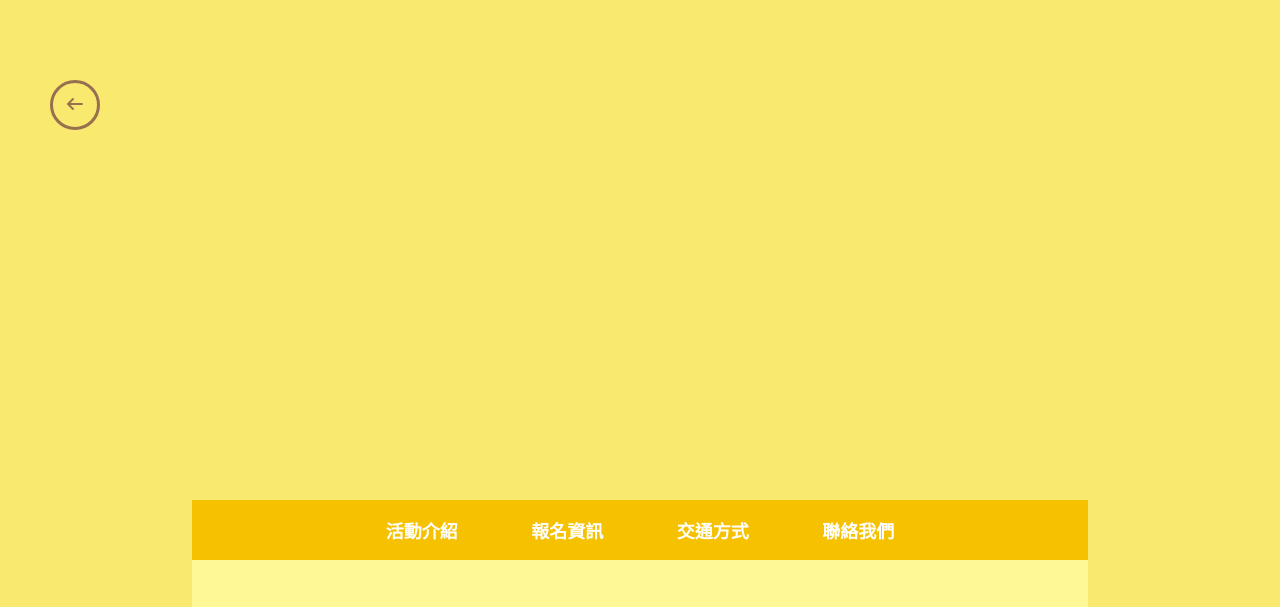
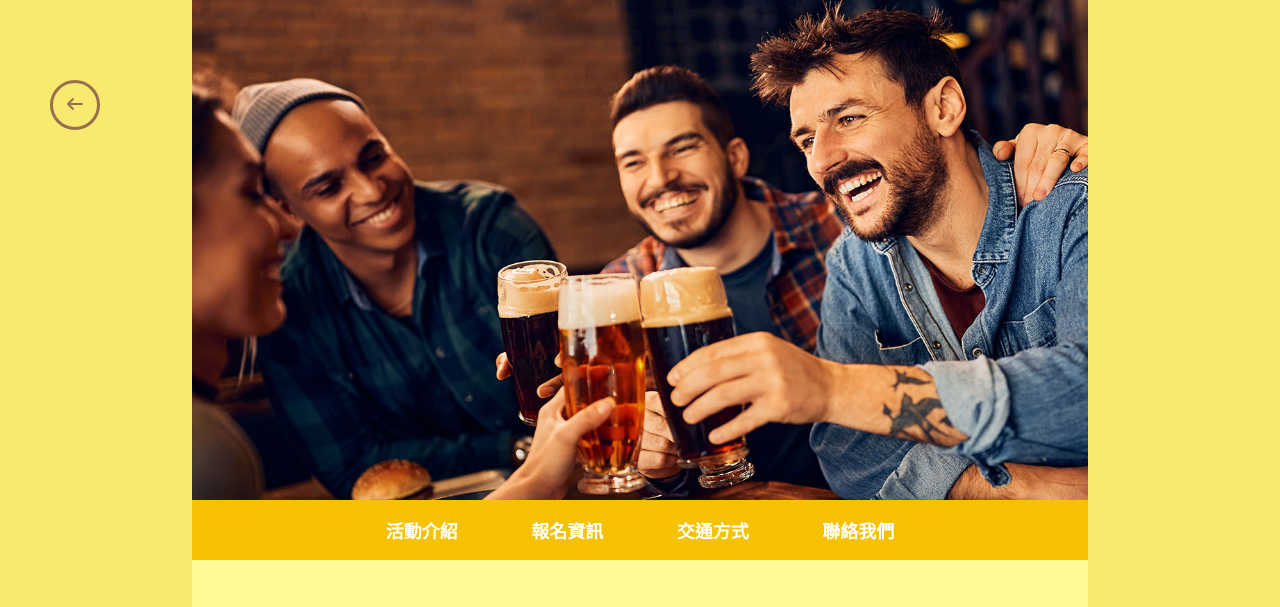
Before and after one commit to garyfan1204/AI-and-Web, a plain HTML site: page running.html in a window 1280 px wide. Shown: the top 607 px of the page. Drawn offline with Linux system fonts and the light colour scheme.

Commit message:
Update running.css

```diff
--- a/css/running.css
+++ b/css/running.css
@@ -27,7 +27,7 @@ a {
 }
 
 .banner {
-    background-image: url(/web202510/images/beer.jpg);
+    background-image: url(../images/beer.jpg);
     background-repeat: no-repeat;
     background-size: cover;
     background-position: center center;
@@ -116,4 +116,5 @@ main {
     opacity: 1;
     height: 100%;
     transition: height 0.5s;
+
 }
```
